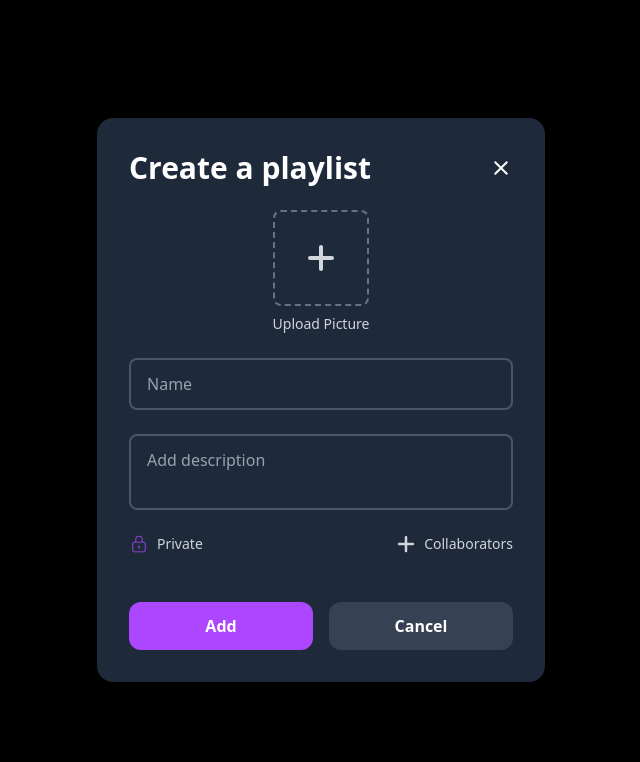
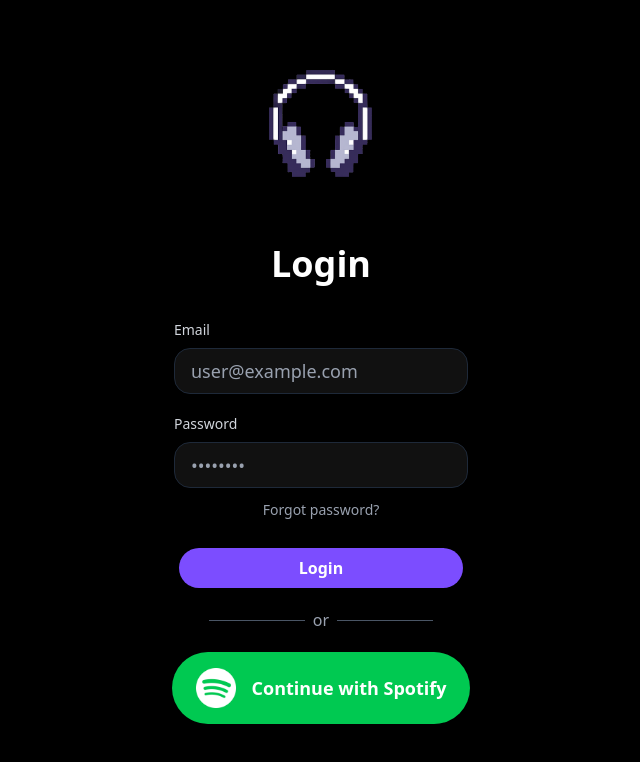
Before and after one commit to Nielson19/mymusicpage, a React app in the folder frontend/: page / in a window 1280 px wide. Shown: the top 762 px of the page, without its empty margins (319-959 px from the left). Built offline with nearby package versions, Linux system fonts and the light colour scheme; the HTML template or start-up script is replaced by a standard one.

Commit message:
Dependency update and test view

```diff
--- a/frontend/src/pages/TestView.tsx
+++ b/frontend/src/pages/TestView.tsx
@@ -9,11 +9,12 @@ import GiphyPicker from "../components/GiphyPicker";
 
 function TestView() {
   return (
-    <div className="min-h-screen bg-black text-white flex flex-col w-screen h-screen justify-center items-center gap-10">
-      {/* <CreatePost /> */}
-      <CreatePlaylist />
-      {/* <GiphyPicker /> */}
-    </div>
+    // <div className="min-h-screen bg-black text-white flex flex-col w-screen h-screen justify-center items-center gap-10">
+    //   {/* <CreatePost /> */}
+    //   <CreatePlaylist />
+    //   {/* <GiphyPicker /> */}
+    // </div>
+    <LoginPageView/>
   );
 }
 
```
Also changed, not shown: 2 other files (tests, documents, lock files or other folders).
